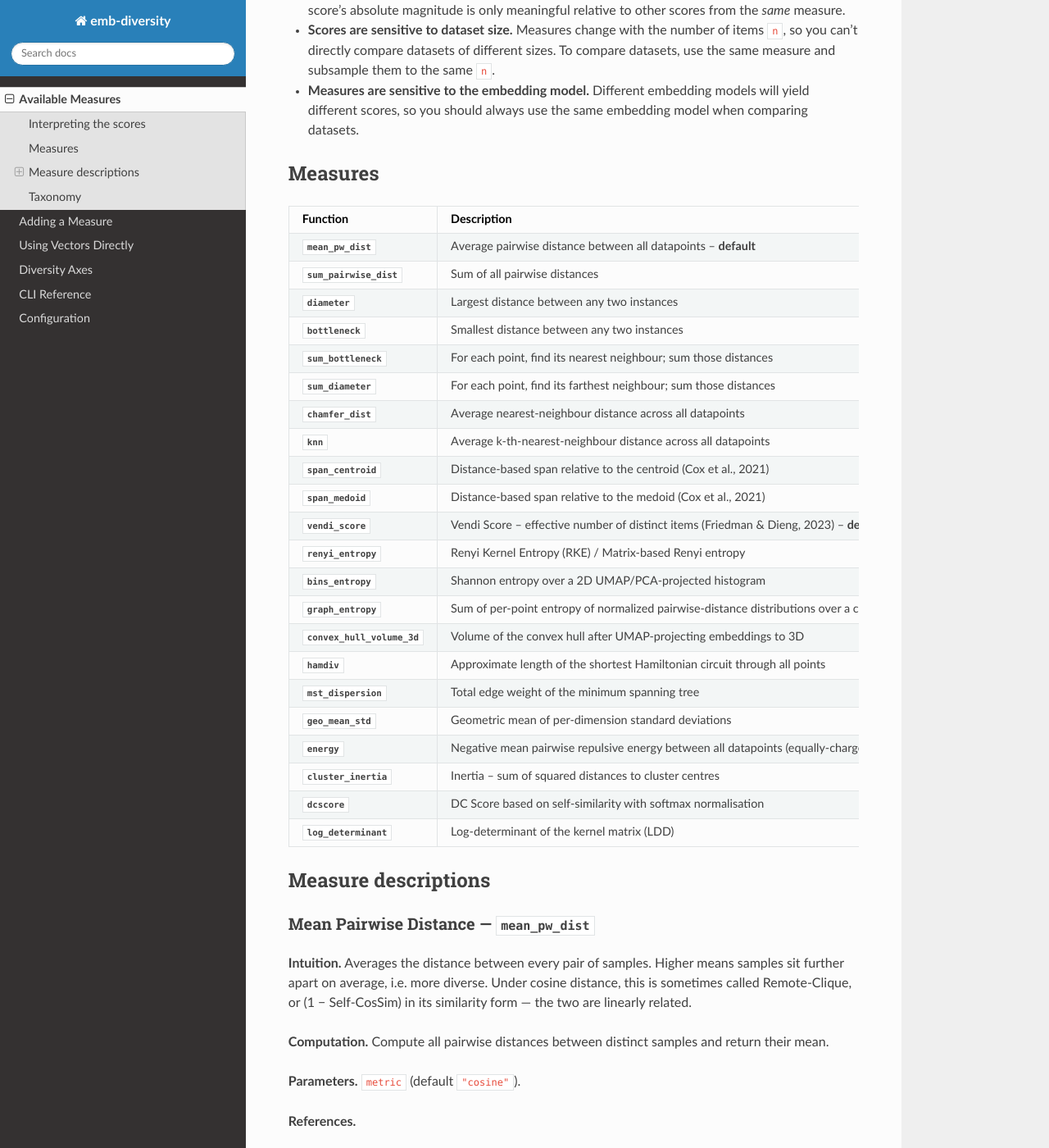
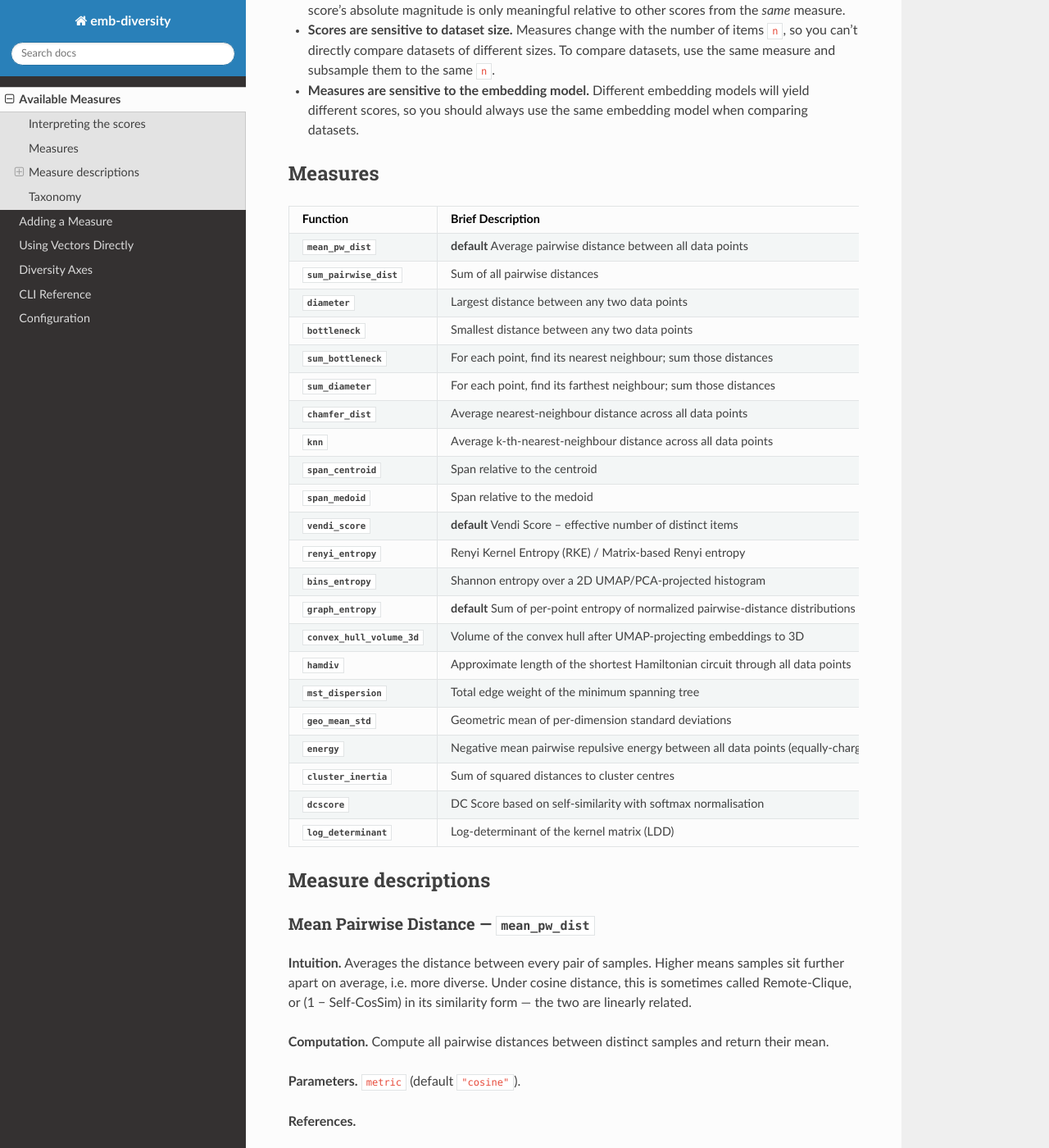
Before and after one commit to nlpsoc/emb-diversity, a Sphinx documentation site: the page built from docs/source/user-guide/measures.md, in a window 1280 px wide and 1400 px high, scrolled down 580 px. Shown: the whole window at 82% size. Built offline with Sphinx 7.4.7 and the Read the Docs theme 3.1.0, drawn with Linux system fonts in a browser that asks for light colours; pages that are not in the unit, such as notebooks, are missing from menus; some of the changed text lies outside the part shown.

Commit message:
Docs/measure documentation (#220)
* Move default marker to front of measure table descriptions

Also rename the table column to "Brief Description" for clarity.

* Unify "data points" wording and link taxonomy table to measure docs

Standardize the remaining "datapoints" mentions to match the rest of
the page, and turn the taxonomy table's Measures column into {func}
cross-references so each entry links to its API docs, consistent with
the summary table above it.

```diff
--- a/docs/source/user-guide/measures.md
+++ b/docs/source/user-guide/measures.md
@@ -28,28 +28,28 @@ scores:
 
 ## Measures
 
-| Function | Description |
+| Function | Brief Description |
 |---|---|
-| {func}`mean_pw_dist <emb_diversity.measures.mean_pw_dist.mean_pw_dist>` | Average pairwise distance between all datapoints -- **default** |
+| {func}`mean_pw_dist <emb_diversity.measures.mean_pw_dist.mean_pw_dist>` | **default** Average pairwise distance between all data points |
 | {func}`sum_pairwise_dist <emb_diversity.measures.sum_pairwise_dist.sum_pairwise_dist>` | Sum of all pairwise distances |
-| {func}`diameter <emb_diversity.measures.diameter.diameter>` | Largest distance between any two instances |
-| {func}`bottleneck <emb_diversity.measures.bottleneck.bottleneck>` | Smallest distance between any two instances |
+| {func}`diameter <emb_diversity.measures.diameter.diameter>` | Largest distance between any two data points |
+| {func}`bottleneck <emb_diversity.measures.bottleneck.bottleneck>` | Smallest distance between any two data points |
 | {func}`sum_bottleneck <emb_diversity.measures.sum_bottleneck.sum_bottleneck>` | For each point, find its nearest neighbour; sum those distances |
 | {func}`sum_diameter <emb_diversity.measures.sum_diameter.sum_diameter>` | For each point, find its farthest neighbour; sum those distances |
-| {func}`chamfer_dist <emb_diversity.measures.chamfer_dist.chamfer_dist>` | Average nearest-neighbour distance across all datapoints |
-| {func}`knn <emb_diversity.measures.knn.knn>` | Average k-th-nearest-neighbour distance across all datapoints |
-| {func}`span_centroid <emb_diversity.measures.span_centroid.span_centroid>` | Distance-based span relative to the centroid (Cox et al., 2021) |
-| {func}`span_medoid <emb_diversity.measures.span_medoid.span_medoid>` | Distance-based span relative to the medoid (Cox et al., 2021) |
-| {func}`vendi_score <emb_diversity.measures.vendi_score.vendi_score>` | Vendi Score -- effective number of distinct items (Friedman & Dieng, 2023) -- **default** |
+| {func}`chamfer_dist <emb_diversity.measures.chamfer_dist.chamfer_dist>` | Average nearest-neighbour distance across all data points |
+| {func}`knn <emb_diversity.measures.knn.knn>` | Average k-th-nearest-neighbour distance across all data points |
+| {func}`span_centroid <emb_diversity.measures.span_centroid.span_centroid>` | Span relative to the centroid |
+| {func}`span_medoid <emb_diversity.measures.span_medoid.span_medoid>` | Span relative to the medoid |
+| {func}`vendi_score <emb_diversity.measures.vendi_score.vendi_score>` | **default** Vendi Score -- effective number of distinct items |
 | {func}`renyi_entropy <emb_diversity.measures.renyi_entropy.renyi_entropy>` | Renyi Kernel Entropy (RKE) / Matrix-based Renyi entropy |
 | {func}`bins_entropy <emb_diversity.measures.bins_entropy.bins_entropy>` | Shannon entropy over a 2D UMAP/PCA-projected histogram |
-| {func}`graph_entropy <emb_diversity.measures.graph_entropy.graph_entropy>` | Sum of per-point entropy of normalized pairwise-distance distributions over a complete graph -- **default** |
+| {func}`graph_entropy <emb_diversity.measures.graph_entropy.graph_entropy>` | **default** Sum of per-point entropy of normalized pairwise-distance distributions over a complete graph |
 | {func}`convex_hull_volume_3d <emb_diversity.measures.convex_hull_volume_3d.convex_hull_volume_3d>` | Volume of the convex hull after UMAP-projecting embeddings to 3D |
-| {func}`hamdiv <emb_diversity.measures.hamdiv.hamdiv>` | Approximate length of the shortest Hamiltonian circuit through all points |
+| {func}`hamdiv <emb_diversity.measures.hamdiv.hamdiv>` | Approximate length of the shortest Hamiltonian circuit through all data points |
 | {func}`mst_dispersion <emb_diversity.measures.mst_dispersion.mst_dispersion>` | Total edge weight of the minimum spanning tree |
 | {func}`geo_mean_std <emb_diversity.measures.geo_mean_std.geo_mean_std>` | Geometric mean of per-dimension standard deviations |
-| {func}`energy <emb_diversity.measures.energy.energy>` | Negative mean pairwise repulsive energy between all datapoints (equally-charged-particle model) |
-| {func}`cluster_inertia <emb_diversity.measures.cluster_inertia.cluster_inertia>` | Inertia -- sum of squared distances to cluster centres |
+| {func}`energy <emb_diversity.measures.energy.energy>` | Negative mean pairwise repulsive energy between all data points (equally-charged-particle model) |
+| {func}`cluster_inertia <emb_diversity.measures.cluster_inertia.cluster_inertia>` | Sum of squared distances to cluster centres |
 | {func}`dcscore <emb_diversity.measures.dcscore.dcscore>` | DC Score based on self-similarity with softmax normalisation |
 | {func}`log_determinant <emb_diversity.measures.log_determinant.log_determinant>` | Log-determinant of the kernel matrix (LDD) |
 
@@ -398,7 +398,7 @@ tight clusters, indicating higher diversity.
 within-cluster sum of squared distances to each point's assigned cluster centre.
 
 **Parameters.** `n_clusters` (default `200`; automatically reduced to `n - 1` if
-fewer datapoints than clusters are given).
+fewer data points than clusters are given).
 
 **References.**
 - Yang, Yuming, Yang Nan, Junjie Ye, et al. "Measuring Data Diversity for Instruction Tuning: A Systematic Analysis and A Reliable Metric." arXiv:2502.17184. Preprint, arXiv, February 28, 2025. https://doi.org/10.48550/arXiv.2502.17184.
@@ -459,7 +459,7 @@ requirement.
 
 | Family | Description | Measures |
 |---|---|---|
-| Distance-based | Uses raw pairwise distances/similarities directly, without building additional structures (graphs, cluster assignments, geometric constructs). | `mean_pw_dist`, `sum_pairwise_dist`, `chamfer_dist`, `knn`, `energy` |
-| Geometry-based | Treats embeddings as a point cloud in dimension-`d` space and quantifies diversity through geometric properties — extent, volume, or spread around a representative point. | `diameter`, `bottleneck`, `sum_diameter`, `sum_bottleneck`, `convex_hull_volume_3d`, `geo_mean_std`, `span_centroid`, `span_medoid`, `cluster_inertia`, `log_determinant` |
-| Distribution-based | Converts the dataset into a probability distribution (e.g. an eigenvalue spectrum, or a binned histogram) and quantifies diversity through entropy-based functionals of that distribution. | `vendi_score`, `renyi_entropy`, `dcscore`, `bins_entropy` |
-| Graph-theory-based | Represents the dataset as a complete weighted graph (nodes = samples, edges = pairwise distances) and quantifies diversity from the structure of that graph. | `mst_dispersion`, `graph_entropy`, `hamdiv` |
+| Distance-based | Uses raw pairwise distances/similarities directly, without building additional structures (graphs, cluster assignments, geometric constructs). | {func}`mean_pw_dist <emb_diversity.measures.mean_pw_dist.mean_pw_dist>`, {func}`sum_pairwise_dist <emb_diversity.measures.sum_pairwise_dist.sum_pairwise_dist>`, {func}`chamfer_dist <emb_diversity.measures.chamfer_dist.chamfer_dist>`, {func}`knn <emb_diversity.measures.knn.knn>`, {func}`energy <emb_diversity.measures.energy.energy>` |
+| Geometry-based | Treats embeddings as a point cloud in dimension-`d` space and quantifies diversity through geometric properties — extent, volume, or spread around a representative point. | {func}`diameter <emb_diversity.measures.diameter.diameter>`, {func}`bottleneck <emb_diversity.measures.bottleneck.bottleneck>`, {func}`sum_diameter <emb_diversity.measures.sum_diameter.sum_diameter>`, {func}`sum_bottleneck <emb_diversity.measures.sum_bottleneck.sum_bottleneck>`, {func}`convex_hull_volume_3d <emb_diversity.measures.convex_hull_volume_3d.convex_hull_volume_3d>`, {func}`geo_mean_std <emb_diversity.measures.geo_mean_std.geo_mean_std>`, {func}`span_centroid <emb_diversity.measures.span_centroid.span_centroid>`, {func}`span_medoid <emb_diversity.measures.span_medoid.span_medoid>`, {func}`cluster_inertia <emb_diversity.measures.cluster_inertia.cluster_inertia>`, {func}`log_determinant <emb_diversity.measures.log_determinant.log_determinant>` |
+| Distribution-based | Converts the dataset into a probability distribution (e.g. an eigenvalue spectrum, or a binned histogram) and quantifies diversity through entropy-based functionals of that distribution. | {func}`vendi_score <emb_diversity.measures.vendi_score.vendi_score>`, {func}`renyi_entropy <emb_diversity.measures.renyi_entropy.renyi_entropy>`, {func}`dcscore <emb_diversity.measures.dcscore.dcscore>`, {func}`bins_entropy <emb_diversity.measures.bins_entropy.bins_entropy>` |
+| Graph-theory-based | Represents the dataset as a complete weighted graph (nodes = samples, edges = pairwise distances) and quantifies diversity from the structure of that graph. | {func}`mst_dispersion <emb_diversity.measures.mst_dispersion.mst_dispersion>`, {func}`graph_entropy <emb_diversity.measures.graph_entropy.graph_entropy>`, {func}`hamdiv <emb_diversity.measures.hamdiv.hamdiv>` |
```
